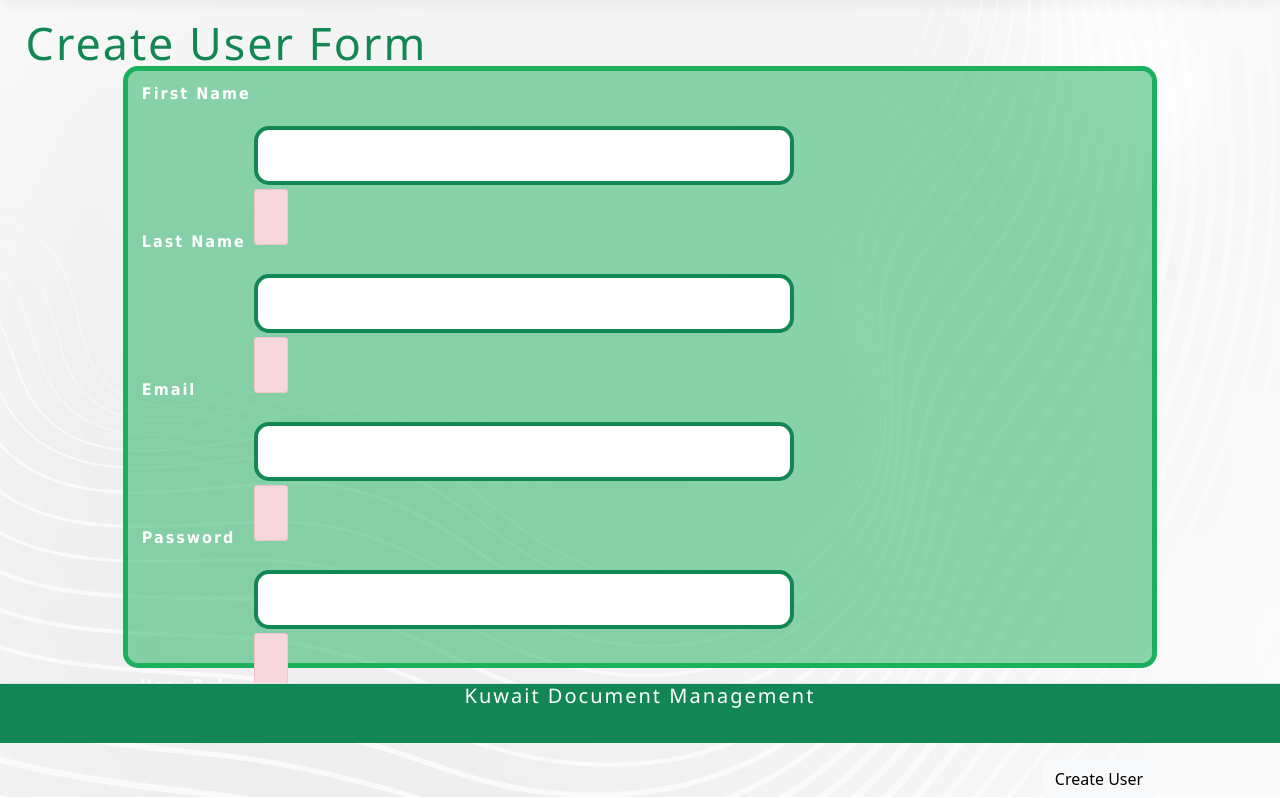
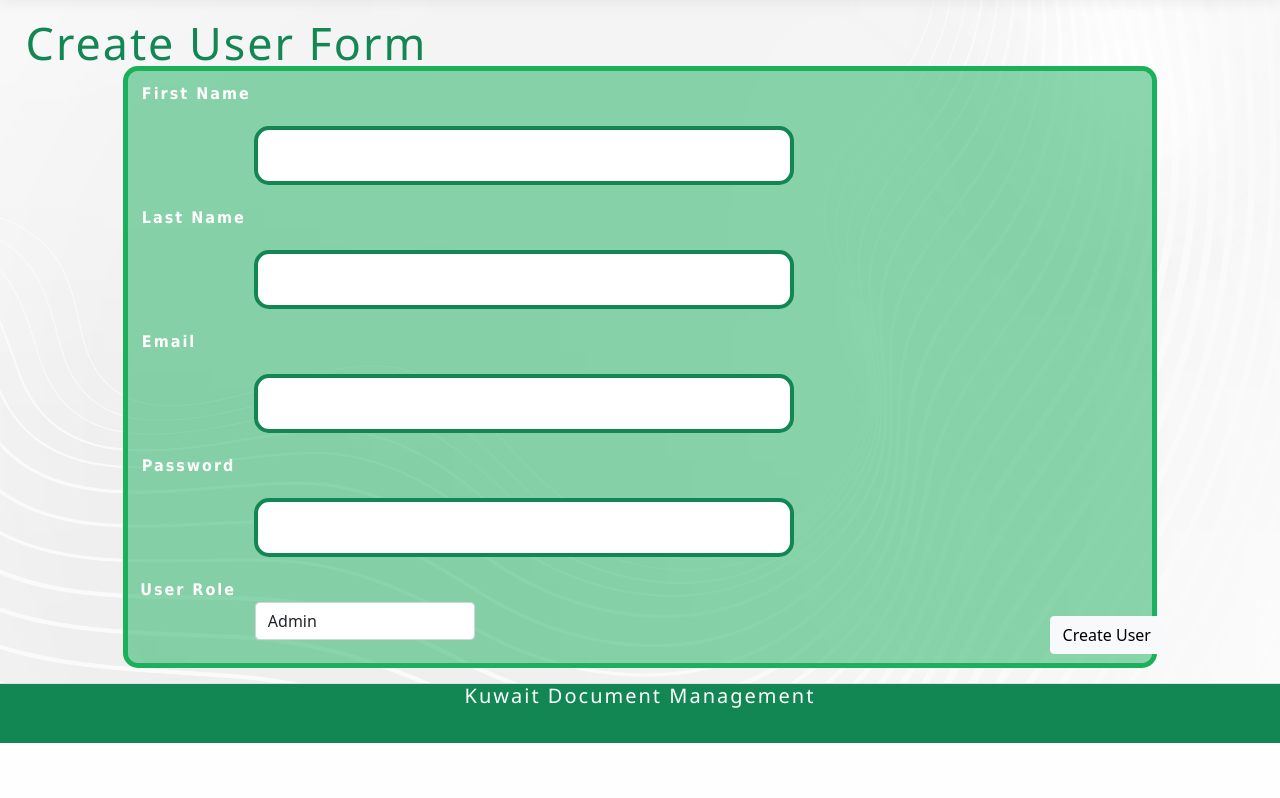
Before and after one commit to PeterJacksonn/KuwaittGroup31, a PHP site: page /createbUser.php in a window 1280 px wide. Shown: the part 57-855 px from the top of the page. After the commit the page ends 800 px from the top, so only its background shows below. Run offline with PHP 8.4, Linux system fonts and the light colour scheme.

Commit message:
create user ui

```diff
--- a/Group31/createbUser.php
+++ b/Group31/createbUser.php
@@ -42,20 +42,20 @@ if (isset($_POST['submit'])) {
                     <div class="form-group col-md-7">
                         <label style="letter-spacing: 2px; font-family: 'Segou UI', Tahoma, Geneva, Verdana, sans-serif; color: white; position:relative; left:1%; top:10%"><b>First Name</b></label>
                         <input class="form-control" type="text" name="fname" style="left: 30%; position: relative;">
-                        <span class="alert alert-danger position1"><?php echo $errorfname; ?></span>
+                        <span class="text-danger"><?php echo $errorfname; ?></span>
                     </div>
 
                     <div class="form-group col-md-7">
                         <label style="letter-spacing: 2px; font-family: 'Segou UI', Tahoma, Geneva, Verdana, sans-serif; color: white; position:relative; left:1%; top:20%"><b>Last Name</b></label>
                         <input class="form-control" type="text" name="lname" style="left: 30%; position: relative;">
-                        <span class="alert alert-danger position1"><?php echo $errorlname; ?></span>
+                        <span class="text-danger"><?php echo $errorlname; ?></span>
                     </div>
 
 
                     <div class="form-group col-md-7">
                         <label style="letter-spacing: 2px; font-family: 'Segou UI', Tahoma, Geneva, Verdana, sans-serif; color: white; position:relative; left:1%; top:40%"><b>Email</b></label>
                         <input class=" form-control" type="text" name="email" style="left: 30%; position: relative;">
-                        <span class="alert alert-danger position1"><?php echo $erroruid; ?></span>
+                        <span class="text-danger"><?php echo $erroruid; ?></span>
                     </div>
 
 
@@ -63,7 +63,7 @@ if (isset($_POST['submit'])) {
                     <div class="form-group col-md-7">
                         <label style="letter-spacing: 2px; font-family: 'Segou UI', Tahoma, Geneva, Verdana, sans-serif; color: white; position:relative; left:1%; top:60%"><b>Password</b></label>
                         <input class=" form-control" type="password" name="password" style="left: 30%; position: relative;">
-                        <span class="alert alert-danger position1"><?php echo $errorpwd; ?></span>
+                        <span class="text-danger"><?php echo $errorpwd; ?></span>
                         </select>
                     </div>
 
@@ -77,7 +77,7 @@ if (isset($_POST['submit'])) {
                     </div>
                     <br>
                     <div class="form-group col-md-4">
-                        <input class="btn btn-light" type="submit" value="Create User" name="submit" style="left: 410%; position: relative;">
+                        <input class="btn btn-light" type="submit" value="Create User" name="submit" style="top:92%; left: 90%; position: absolute;">
                     </div>
                 </form>
             </div>
--- a/Group31/site2.css
+++ b/Group31/site2.css
@@ -242,12 +242,6 @@ input[name="lname"]:focus {
     outline: solid 5px #1ab05c;
 }
 
-.position1 {
-    top: 10%;
-    left: 30%;
-    position: absolute;
-}
-
 @media (min-width: 768px) {
     html {
         font-size: 16px;
```
